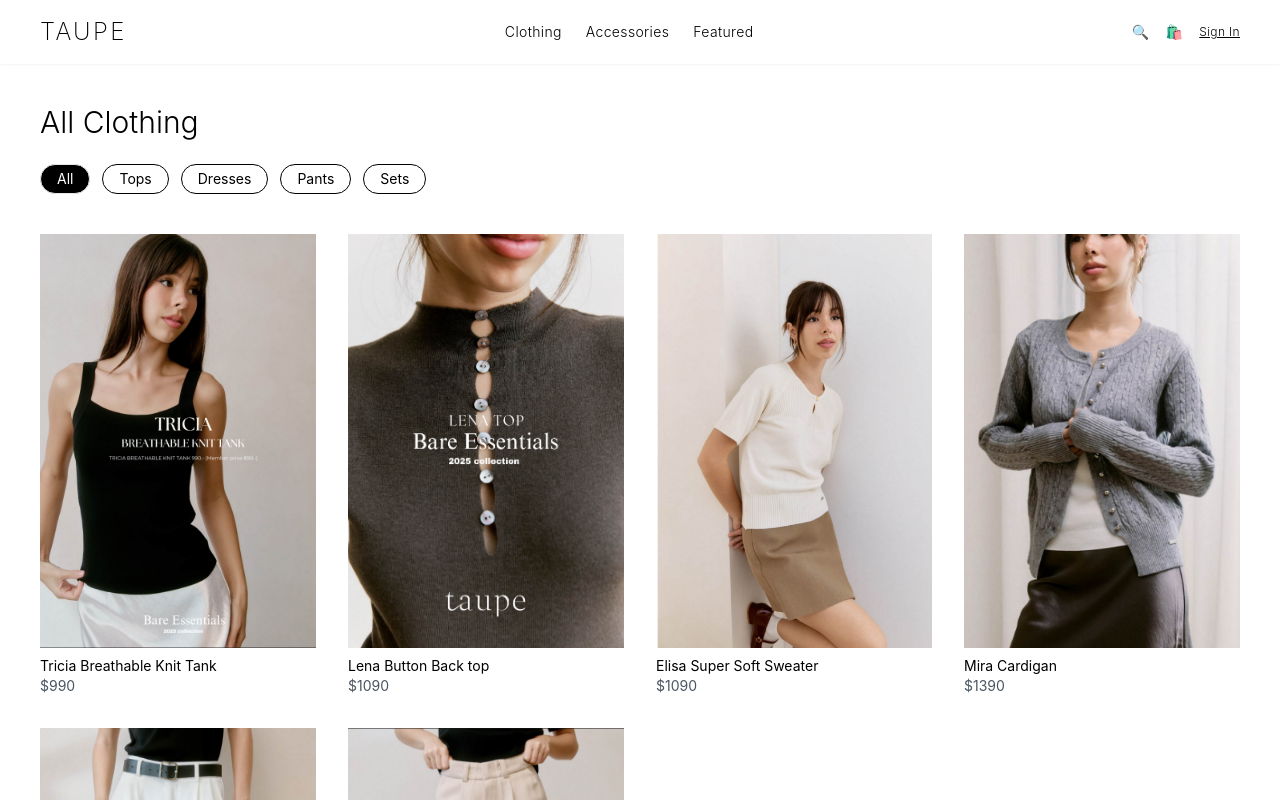
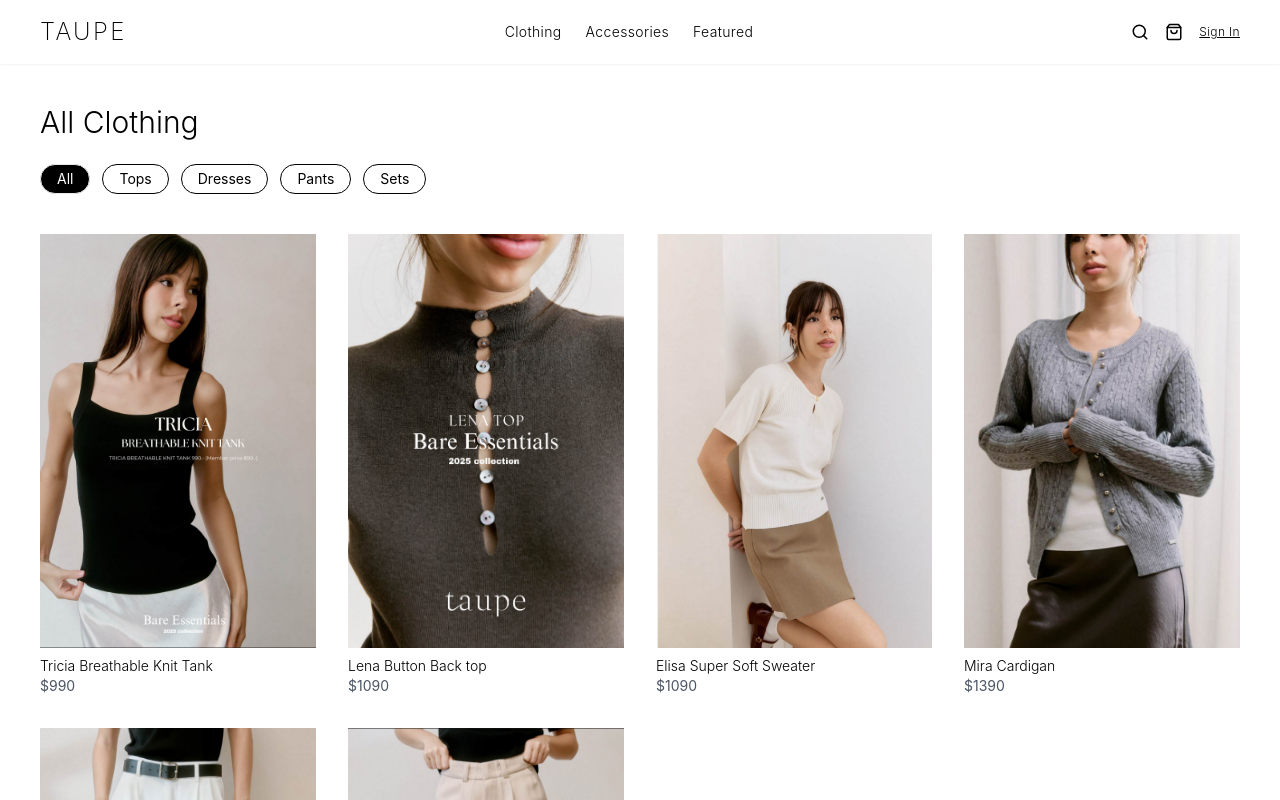
Before and after one commit to Agneswei/taupe-brand, a React (Create React App) app: page /clothing in a window 1280 px wide. Shown: the top 800 px of the page. Built offline with nearby package versions, Linux system fonts and the light colour scheme.

Commit message:
add product detail page

```diff
--- a/src/App.tsx
+++ b/src/App.tsx
@@ -2,6 +2,7 @@ import { BrowserRouter as Router, Routes, Route } from "react-router-dom";
 import Navbar from './components/Navbar';
 import Home from './pages/Home';
 import Clothing from './pages/Clothing';
+import ProductDetail from './pages/ProductDetail';
 import './App.css';
 
 function App() {
@@ -11,6 +12,7 @@ function App() {
       <Routes>
         <Route path="/" element={<Home />} />
         <Route path="/clothing" element={<Clothing />} />
+        <Route path="/product/:id" element={<ProductDetail />} />
       </Routes>
     </Router>
   );
--- a/src/components/Navbar.tsx
+++ b/src/components/Navbar.tsx
@@ -1,9 +1,59 @@
-import React from 'react';
-import { Link } from 'react-router-dom';
+import React, { useState } from 'react';
+import { Link, useNavigate } from 'react-router-dom';
+
+// SVG for Search Icon
+const SearchIconSVG = () => (
+  <svg
+    xmlns="http://www.w3.org/2000/svg"
+    width="18"
+    height="18"
+    viewBox="0 0 24 24"
+    fill="none"
+    stroke="currentColor"
+    strokeWidth="2"
+    strokeLinecap="round"
+    strokeLinejoin="round"
+  >
+    <circle cx="11" cy="11" r="8"></circle>
+    <line x1="21" y1="21" x2="16.65" y2="16.65"></line>
+  </svg>
+);
+
+// Cart icon component
+const CartIconSVG = () => (
+  <svg
+    xmlns="http://www.w3.org/2000/svg"
+    width="18"
+    height="18"
+    viewBox="0 0 24 24"
+    fill="none"
+    stroke="currentColor"
+    strokeWidth="2"
+    strokeLinecap="round"
+    strokeLinejoin="round"
+  >
+    <path d="M6 2L3 6v14a2 2 0 0 0 2 2h14a2 2 0 0 0 2-2V6l-3-4z"></path>
+    <line x1="3" y1="6" x2="21" y2="6"></line>
+    <path d="M16 10a4 4 0 0 1-8 0"></path>
+  </svg>
+);
 
 const Navbar: React.FC = () => {
-  const [showClothingDropdown, setShowClothingDropdown] = React.useState(false);
-  const [showAccessoriesDropdown, setShowAccessoriesDropdown] = React.useState(false);
+  const [showClothingDropdown, setShowClothingDropdown] = useState(false);
+  const [showAccessoriesDropdown, setShowAccessoriesDropdown] = useState(false);
+  const [showSearch, setShowSearch] = useState(false);
+  const [searchQuery, setSearchQuery] = useState('');
+  const navigate = useNavigate();
+
+  const handleSearchSubmit = (e: React.FormEvent) => {
+    e.preventDefault();
+    if (searchQuery.trim()) {
+      // Navigate to search results page or filter current page
+      navigate(`/clothing?search=${encodeURIComponent(searchQuery.trim())}`);
+      setShowSearch(false);
+      setSearchQuery('');
+    }
+  };
 
   return (
     <nav className="relative w-full bg-white text-black px-10 py-4 flex justify-between items-center shadow-sm text-sm tracking-wide font-light sticky top-0 z-50">
@@ -83,12 +133,45 @@ const Navbar: React.FC = () => {
         <li className="hover:underline cursor-pointer">Featured</li>
       </ul>
 
-      {/* Right - Icons */}
+   {/* Right - Icons */}
       <div className="flex gap-4 items-center">
-        <button title="Search">🔍</button>
-        <button title="Cart">🛍️</button>
+        {/* Search Button */}
+        <button
+          title="Search"
+          onClick={() => setShowSearch(!showSearch)}
+          className="relative"
+        >
+          <SearchIconSVG />
+        </button>
+        <button
+          title="Cart"
+          className="relative hover:opacity-70 transition"
+        >
+          <CartIconSVG />
+        </button>
         <button className="text-xs underline">Sign In</button>
       </div>
+
+      {/* Search Overlay */}
+      {showSearch && (
+        <div className="absolute inset-0 bg-white z-50 flex items-center px-10">
+          <form onSubmit={handleSearchSubmit} className="w-full">
+            <div className="flex items-center">
+              <input
+                type="text"
+                placeholder="Search products..."
+                className="flex-1 py-2 border-b-2 border-gray-300 focus:border-black outline-none pr-4"
+                value={searchQuery}
+                onChange={(e) => setSearchQuery(e.target.value)}
+                autoFocus
+              />
+              <button type="button" onClick={() => setShowSearch(false)} className="ml-4">
+                ✕
+              </button>
+            </div>
+          </form>
+        </div>
+      )}
     </nav>
   );
 };
--- a/src/components/ProductCard.tsx
+++ b/src/components/ProductCard.tsx
@@ -1,12 +1,27 @@
 import React from "react";
+import { Link } from "react-router-dom";
 import { Product } from "../data/products";
 
-const ProductCard: React.FC<{ product: Product }> = ({ product }) => (
-  <div className="text-sm">
-    <img src={product.image} alt={product.name} className="w-full aspect-[2/3] object-cover mb-2" />
-    <h3>{product.name}</h3>
-    <p className="text-gray-600">${product.price}</p>
-  </div>
-);
+type ProductCardProps = {
+  product: Product;
+};
+
+const ProductCard: React.FC<ProductCardProps> = ({ product }) => {
+  return (
+    <Link to={`/product/${product.id}`} className="group block">
+      <div className="relative w-full overflow-hidden aspect-[2/3] bg-gray-100">
+        <img
+          src={product.image}
+          alt={product.name}
+          className="w-full h-full object-cover transition-transform duration-300 group-hover:scale-105"
+        />
+      </div>
+      <div className="mt-2 text-sm">
+        <h3 className="font-light">{product.name}</h3>
+        <p className="text-gray-600">${product.price}</p>
+      </div>
+    </Link>
+  );
+};
 
 export default ProductCard;
--- a/src/pages/Clothing.tsx
+++ b/src/pages/Clothing.tsx
@@ -1,11 +1,26 @@
-import React, { useState } from "react";
+import React, { useState, useEffect } from "react";
+import { useLocation } from "react-router-dom";
 import { products } from "../data/products";
 import ProductCard from "../components/ProductCard";
 import FilterBar from "../components/FilterBar";
 
+// Helper function to get query parameters
+function useQuery() {
+  return new URLSearchParams(useLocation().search);
+}
+
 const Clothing: React.FC = () => {
+  const query = useQuery();
+  const searchParam = query.get("search");
+
   const [category, setCategory] = useState("All");
   const [subcat, setSubcat] = useState("All");
+  const [searchQuery, setSearchQuery] = useState(searchParam || "");
+
+  // Update search query when URL param changes
+  useEffect(() => {
+    setSearchQuery(searchParam || "");
+  }, [searchParam]);
 
   // Get unique subcategories for the selected category
   const subcategories = Array.from(
@@ -21,12 +36,31 @@ const Clothing: React.FC = () => {
     const catMatch = category === "All" || product.category === category;
     const subMatch =
       subcat === "All" || product.subcategory === subcat || !product.subcategory;
-    return catMatch && subMatch;
+
+    // Search filter
+    const searchMatch = !searchQuery ||
+      product.name.toLowerCase().includes(searchQuery.toLowerCase()) ||
+      product.category.toLowerCase().includes(searchQuery.toLowerCase()) ||
+      (product.subcategory && product.subcategory.toLowerCase().includes(searchQuery.toLowerCase()));
+
+    return catMatch && subMatch && searchMatch;
   });
 
   return (
     <div className="px-10 py-10">
       <h1 className="text-3xl font-light mb-6">All Clothing</h1>
+
+      {/* Display search results message if searching */}
+      {searchQuery && (
+        <div className="mb-4 text-sm">
+          <p>Search results for: <span className="font-medium">{searchQuery}</span></p>
+          {filteredProducts.length === 0 ? (
+            <p className="mt-2">No products found. Try a different search term.</p>
+          ) : (
+            <p className="mt-2">Found {filteredProducts.length} products</p>
+          )}
+        </div>
+      )}
 
       <FilterBar
         selectedCategory={category}
--- /dev/null
+++ b/src/pages/ProductDetail.tsx
@@ -0,0 +1,55 @@
+import React from "react";
+import { useParams } from "react-router-dom";
+import { products } from "../data/products";
+import { Link  } from "react-router-dom";
+import { Product } from "../data/products";
+
+const ProductDetail: React.FC = () => {
+  const { id } = useParams<{ id: string }>();
+  const product = products.find((p) => p.id === Number(id));
+
+  if (!product) return <div className="p-10 text-center">Product not found</div>;
+
+const ProductCard: React.FC<{ product: Product }> = ({ product }) => (
+<Link to={`/product/${product.id}`}>
+    <div className="text-sm hover:opacity-90 transition">
+    <img src={product.image} alt={product.name} className="w-full aspect-[2/3] object-cover mb-2" />
+    <h3>{product.name}</h3>
+    <p className="text-gray-600">${product.price}</p>
+    </div>
+</Link>
+);
+
+  return (
+    <div className="flex flex-col md:flex-row gap-12 p-10">
+      {/* Left - Image */}
+      <div className="w-full md:w-1/2">
+        <img src={product.image} alt={product.name} className="w-full" />
+      </div>
+
+      {/* Right - Details */}
+      <div className="w-full md:w-1/2 space-y-4">
+        <h2 className="text-xl text-gray-700">Taupe</h2>
+        <h1 className="text-3xl font-light">{product.name}</h1>
+        <p className="text-xl font-semibold">${product.price}</p>
+
+        {/* Size Selector */}
+        <label className="block text-sm mt-4">Size</label>
+        <select className="border p-2 w-full max-w-xs">
+          <option>Select a size</option>
+          <option>XS</option>
+          <option>S</option>
+          <option>M</option>
+          <option>L</option>
+        </select>
+
+        {/* Add to Cart Button */}
+        <button className="bg-black text-white px-6 py-3 mt-4 uppercase text-sm tracking-wider hover:opacity-90 transition">
+          Add to Bag — ${product.price}
+        </button>
+      </div>
+    </div>
+  );
+};
+
+export default ProductDetail;
```
